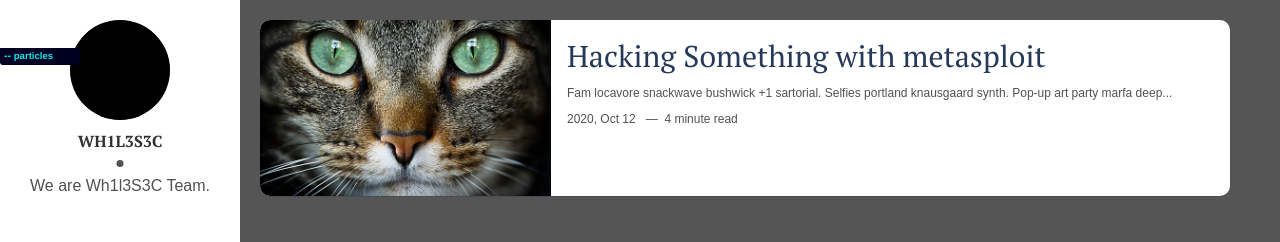
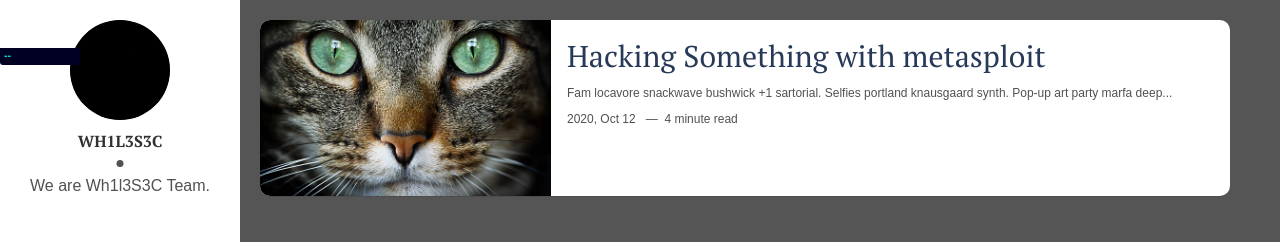
Before and after one commit to WhileSEC/whilesec, a Jekyll site: the page built from index.html, in a window 1280 px wide. Shown: the top 242 px of the page. Built offline with Jekyll 4.4.1, drawn with Linux system fonts in a browser that asks for light colours; the list of posts is cut into pages by our own code.

Commit message:
removing extra words particles

```diff
--- a/_layouts/default.html
+++ b/_layouts/default.html
@@ -12,6 +12,6 @@
   </body>
 </div>
 <div class="count-particles">
-  <span class="js-count-particles">--</span> particles
+  <span class="js-count-particles">--</span>
 </div>
 </html>
```
